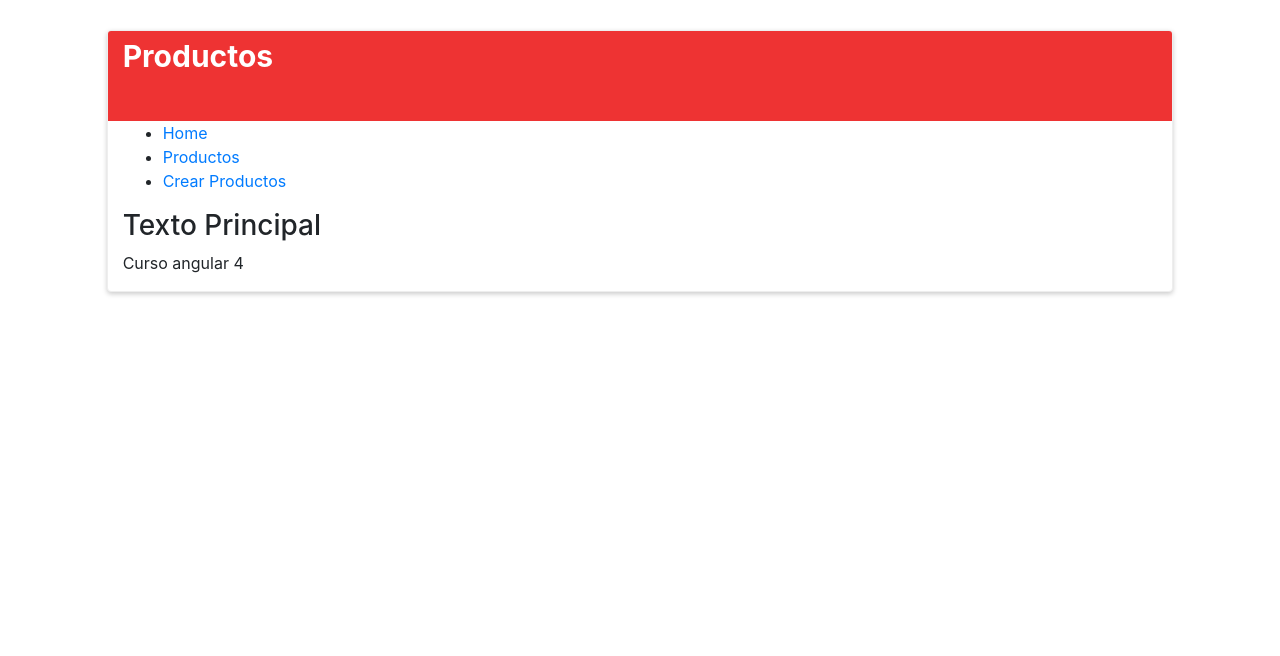
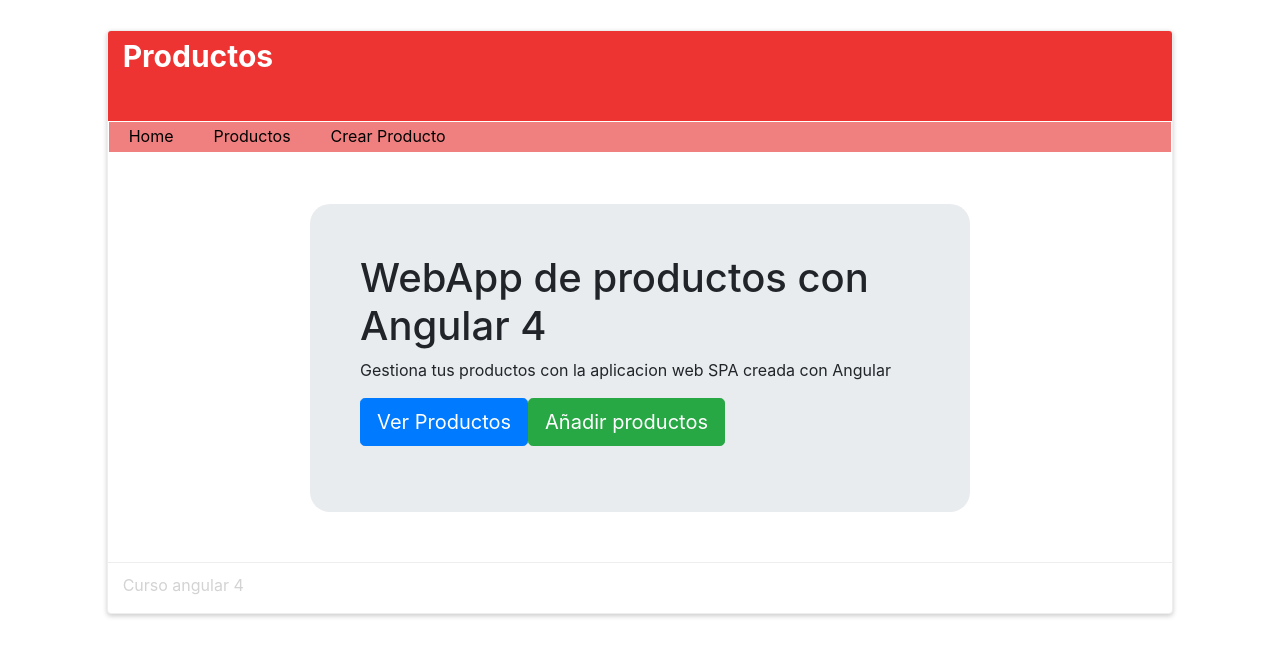
Before and after one commit to emilianomacias0/angular4-tutorial, an Angular app: page / in a window 1280 px wide. Shown: the top 656 px of the page. Built offline with nearby package versions, Linux system fonts and the light colour scheme.

Commit message:
Se creo home component

```diff
--- a/src/app/app.component.html
+++ b/src/app/app.component.html
@@ -8,14 +8,15 @@
     <ul>
       <li><a href="#">Home</a></li>
       <li><a href="#">Productos</a></li>
-      <li><a href="#">Crear Productos</a></li>
+      <li><a href="#">Crear Producto</a></li>
     </ul>
   </nav>
+
   <section id="main" class="col-lg-12">
-    <h3>Texto Principal</h3>
+    <home></home>
   </section>
 
-  <footer class="col-lg-12">
+  <footer id="footer" class="col-lg-12">
     <p>Curso angular 4</p>
   </footer>
 </div>
--- a/src/app/app.module.ts
+++ b/src/app/app.module.ts
@@ -3,9 +3,11 @@ import { NgModule } from '@angular/core';
 
 import { AppRoutingModule } from './app-routing.module';
 import { AppComponent } from './app.component';
+import {HomeComponent} from './components/home.component';
 
 @NgModule({
-  declarations: [
+  declarations:[
+    HomeComponent,
     AppComponent
   ],
   imports: [
--- /dev/null
+++ b/src/app/components/home.component.ts
@@ -0,0 +1,16 @@
+import { Component } from '@angular/core';
+
+@Component({
+    selector:'home',
+    templateUrl:'../views/home.html'
+})
+export class HomeComponent {
+    public titulo: string;
+    constructor(){
+        this.titulo = 'WebApp de productos con Angular 4';
+    }
+
+    ngOnInit(){
+        console.log('Se ah cargado el componente home.ts');
+    }
+  }
--- /dev/null
+++ b/src/app/views/home.html
@@ -0,0 +1,10 @@
+<div class="col-lg-8 offset-lg-2">
+    <div class="jumbotron">
+        <h1>{{titulo}}</h1>
+        <p>Gestiona tus productos con la aplicacion web SPA creada con Angular</p>
+        <p>
+            <a href="#" class="btn btn-lg btn-primary">Ver Productos</a>
+            <a href="#" class="btn btn-lg btn-success">Añadir productos</a>
+        </p>
+    </div>
+</div>
--- a/src/assets/styles.css
+++ b/src/assets/styles.css
@@ -22,3 +22,51 @@
     font-weight: bold;
     font-size: 30px
 }
+
+#nav{
+    padding: 0px;
+    background: lightcoral;
+    border: 1px solid white;
+    display: inline-block;
+    margin-bottom: 15px;
+}
+
+#nav ul{
+    list-style: none;
+    margin: 0px;
+   padding-left: 10px;
+}
+
+#nav ul li{
+    float: left;
+    margin-right: 20px;
+
+}
+#nav ul li a{
+    display: block;
+    color: black;
+    height: 30px;
+    line-height: 29px;
+    padding-left: 10px;
+    padding-right: 10px;
+    transition: all 300ms;
+}
+
+#nav ul li a:hover{
+    text-decoration: none;
+    background: #e33;
+    color: white;
+}
+
+#footer{
+    margin-top: 50px;
+    border-top: 1px solid #eee;
+    padding-top: 10px;
+    color: lightgray;
+}
+
+#main .jumbotron{
+    padding: 50px;
+    margin-top: 30px;
+    border-radius: 20px;
+}
```
